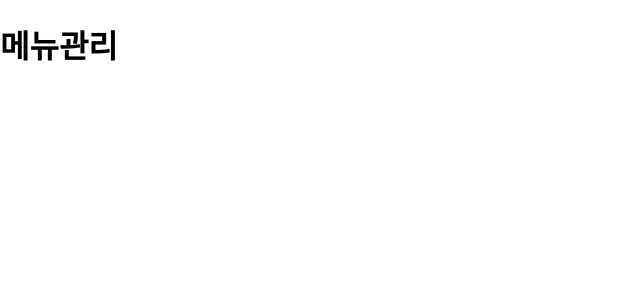
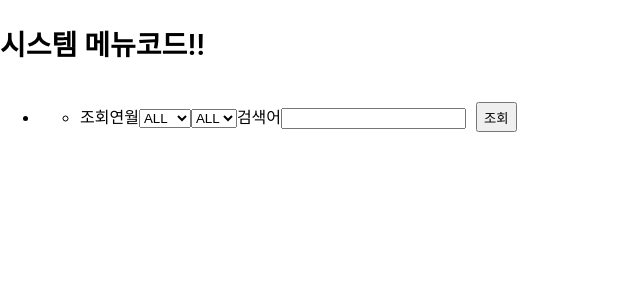
Before and after one commit to ty-yoon21/react-study1, a React (Create React App) app: page /app/sys/menu in a window 1280 px wide. Shown: the top 300 px of the page, without its empty margins (0-640 px from the left). Built offline with nearby package versions, Linux system fonts and the light colour scheme.

Commit message:
site-contents v1

```diff
--- a/package.json
+++ b/package.json
@@ -4,6 +4,8 @@
   "private": true,
   "dependencies": {
     "@date-io/moment": "^2.16.1",
+    "@grapecity/wijmo.grid.selector": "^5.20222.877",
+    "@grapecity/wijmo.react.all": "^5.20222.877",
     "@material-ui/core": "^4.12.4",
     "@material-ui/icons": "^4.11.3",
     "@material-ui/pickers": "^3.3.10",
@@ -13,8 +15,8 @@
     "@testing-library/user-event": "^13.5.0",
     "antd": "^5.1.6",
     "moment": "^2.29.4",
-    "react": "^17.0.0",
-    "react-dom": "^17.0.0",
+    "react": "^18.2.0",
+    "react-dom": "^18.2.0",
     "react-helmet": "^6.1.0",
     "react-redux": "^8.0.5",
     "react-router-dom": "^6.6.2",
--- /dev/null
+++ b/src/components/CustomHooks/useWindowDimensions.js
@@ -0,0 +1,25 @@
+import React, {useEffect, useState} from 'react';
+
+function getWindowDimensions() {
+    const { innerWidth: width, innerHeight: height } = window;
+    return {
+        width,
+        height
+    };
+}
+
+export default function useWindowDimensions() {
+
+    const [windowDimensions, setWindowDimensions] = useState(getWindowDimensions());
+
+    useEffect ( () => {
+        function handleResize() {
+            setWindowDimensions(getWindowDimensions());
+        }
+
+        window.addEventListener( 'resize', handleResize);
+        return() => window.removeEventListener( 'resize', handleResize);
+    }, []);
+
+    return windowDimensions;
+}
--- /dev/null
+++ b/src/components/MainTitle/Styled.js
@@ -0,0 +1,22 @@
+import styled from 'styled-components';
+
+const Styled = styled.div`
+
+    display: flex;
+    justify-content: space-between;
+    align-items: center;
+    width: 100%;
+
+    h2 {
+        font-size: 28px;
+        font-weight: 600;
+        color: #000
+        width: 100%
+    }
+
+
+
+`;
+
+
+export default Styled;
--- /dev/null
+++ b/src/components/MainTitle/index.js
@@ -0,0 +1,12 @@
+import React from 'react';
+import PropTypes from 'prop-types';
+import { Link } from 'react-router-dom';
+import Styled from './Styled';
+
+export default function MainTitle({ path, title }) {
+    return (
+        <Styled>
+            <h2>{title}</h2>
+        </Styled>
+    );
+}
--- a/src/components/molecules/LeftMenu/MenuItems/Styled.js
+++ b/src/components/molecules/LeftMenu/MenuItems/Styled.js
@@ -81,7 +81,7 @@ const Styled = styled(Menu) (
                 &.ant-menu-item-selected,
                 &.ant-menu-item-active {
                     background-color: transparent;
-                    color: ${color === 'blue' ? '#399efa' : '#00c8aa'};
+                    color: ${color === 'Blue' ? '#399efa' : '#00c8aa'};
                 }
 
                 .ant-menu-title-content {
--- a/src/components/molecules/LeftMenu/Styled.js
+++ b/src/components/molecules/LeftMenu/Styled.js
@@ -157,7 +157,7 @@ const Styled = styled.div(
             color: ${sidebarBackgrounds === '#f4f4f4' ? '#000' : '#fff'};
         }
         .user_info p span {
-            color: ${color === 'blue' ? '#399EFA' : '#009804'};
+            color: ${color === 'Blue' ? '#399EFA' : '#009804'};
         }
         .user_info .login_data {
             background: ${
--- a/src/components/molecules/LeftMenu/index.js
+++ b/src/components/molecules/LeftMenu/index.js
@@ -9,7 +9,7 @@ import MenuItems from './MenuItems';
 export default function LeftMenu({color, sidebarBackgrounds}) {
     //const {user} = JSON.parse(window.localStorage.getItem("User"))
     let navCss = 'portal';
-
+    console.log('components/molecules/LeftMenu sidebarbackgrouds : ',sidebarBackgrounds);
     return (
         <Styled
             className={navCss}
--- /dev/null
+++ b/src/components/toolbar/SearchForm.js
@@ -0,0 +1,89 @@
+/**
+ * Activity Stats Wiget
+ */
+
+import React from 'react';
+import className from 'classnames';
+
+
+const SerachForm = (props) => {
+
+    const {compMap, systemMap, handleOnSearch} = props;
+
+    //조회연월
+    const now = new Date();
+    const [textYear, setTextYear] = React.useState('');
+    const [textMonth, setTextMonth] = React.useState('');
+    const [textKeyword, setTextKeyword] = React.useState('');
+    const [txtCompCd, setTxtCompCd] = React.useState('');
+    const [txtSystemCd, setTxtSystemCd] = React.useState('');
+
+    let years = [{name: 'ALL', value: ''}];
+    for (let y = now.getFullYear(); y >= 2020; y -=1) {
+        years.push({name: y.toString(), value: y.toString()});
+    }
+
+    let month = [{name: 'ALL', value: '' }];
+    for (let m=1 ; m <= 12 ; m+=1) {
+        month.push({name: m.toString(), value: m.toString()});
+    }
+
+    const onSearchBtnClick = () => {
+
+    };
+
+
+
+    return (
+        <ul>
+        <li className='search-area-condition item2'>
+            <label htmlFor='item02'>조회연월</label>
+            <select
+                value={textYear}
+                onChange={(e) => setTextYear(e.target.value)}
+                className='w100 rounded'
+            >
+                {years.map((item) => (
+                    <option value={item.value} key={item.value}>
+                        {item.name}
+                    </option>
+                ))}
+            </select>
+
+            <select
+                value={textMonth}
+                onChange={(e) => setTextMonth(e.target.value)}
+                className='w80 rounded'
+            >
+                {month.map((item) => (
+                    <option value={item.value} key={item.value}>
+                        {item.name}
+                    </option>
+                ))}
+            </select>
+
+            <label htmlFor='item01'>검색어</label>
+            <input
+                type='text'
+                id='item01'
+                className='border'
+                onChange={(e) => setTextKeyword(e.target.value)}
+            />
+
+            <button
+                type='button'
+                className={className('btn', 'primary', 'x-small')}
+                onClick={onSearchBtnClick}
+                style={{height: '30px', marginLeft: '10px'}}
+
+            >
+                조회
+            </button>
+
+        </li>
+        </ul>
+
+    )
+};
+
+export default SerachForm;
--- a/src/container/App.js
+++ b/src/container/App.js
@@ -18,13 +18,15 @@ import {
     Redirect
 } from "react-router-dom";
 import { Helmet} from "react-helmet";
-
+import { ThemeProvider } from 'styled-components';
 
 
 
 import Styled from "./Styeld";
 import PcLeftMenu from "../components/molecules/PcLeftMenu";
 import GlobalStyle from '../common/global-styles';
+import useWindowDimensions from '../components/CustomHooks/useWindowDimensions';
+
 
 //Main App
 import RouteService from "../utils/RouteService";
@@ -33,12 +35,14 @@ import MenuPage from "../routes/system/MenuPage";
 const defaultConfig = {
     layoutMode: 'light',
     layout: 'left',
-    color: 'blue',
+    color: 'Blue',
     sidebarBackgrounds: '#333',
 };
 
 const App = ({match, history}) => {
 
+    const { width } = useWindowDimensions();
+    const theme = {};
     const [ isActive, setActive] = useState(false);
 
     const [stateConfig, setStateConfig] = useState(
@@ -65,19 +69,29 @@ const App = ({match, history}) => {
 //    console.log('############ App match.url > ', match.url)
 
     console.log('############## container/App.js');
+    console.log('####### container/App.js JSON.parse(window.localStorage.getItem(portal-config) : ', JSON.parse(window.localStorage.getItem('portal-config')));
+
+
     return (
+    <ThemeProvider theme={theme}>
         <Styled side = {stateConfig.layout} layoutMode={stateConfig.layoutMode}>
             <PcLeftMenu
                 isActive={isActive}
                 layout={stateConfig.layout}
-            color={stateConfig.color}
-            sidebarBackgrounds={stateConfig.sidebarBackgrounds}
+                color={defaultConfig.color}
+                sidebarBackgrounds={defaultConfig.sidebarBackgrounds}
             />
             <GlobalStyle />
 
             <div className={`container ${isActive && "on"}`}>
 
                 <div className="site-contents">
+                    <Helmet>
+                        <title>SK ecoplant</title>
+                        <meta name='description' content='React Study' />
+                    </Helmet>
+
+
                     {/* <Routes>
                         <Route path="app/*" element={<RouteService />} />
                             <Route
@@ -90,6 +104,7 @@ const App = ({match, history}) => {
 
             </div>
         </Styled>
+    </ThemeProvider>
     );
 
 
--- a/src/container/Styeld.js
+++ b/src/container/Styeld.js
@@ -20,6 +20,90 @@ const Styled = styled.div(
     margin-bottom: 30px;
     boxshadow: rgb(0 0 0 / 10%) 1.95px 1.95px 2.6px;u
 
+}
+/* main content */
+.main_title {
+    display: flex;
+    flex-wrap: wrap;
+    justify-content: flex-end;
+    align-items: flex-end;
+    padding-bottom: 10px;
+
+    & + p {
+        text-align: center;
+    }
+
+    .btn-list {
+        display: flex;
+        margin-top: 10px;
+
+        li {
+            margin-botton: 0;
+            &:nth-child(2n) {
+                margin: 0 5px;
+            }
+            &:first-child {
+                margin-left: 5px;
+            }
+            &.btn-list li:last-child {
+                margin-right: 0px;
+            }
+        }
+    }
+}
+
+.main_wrap {
+
+    width: 100%;
+    height: auto;
+    backgroud: #fff;
+    border-radius: 4px;
+    padding: 20px;
+    box-shadow: rgba(50, 50, 93, 0.15) 0px 2px 5px -1px,
+        rgba(0, 0, 0, 0.2) 0px 1px 3px -1px;
+
+    .search-area {
+        padding: 15px 0;
+        display: flex;
+        justify-content: center;
+        align-items: center;
+        backgroud: #f5f6f7;
+        border-radius: 4px;
+        margin-botton: 10px;
+    }
+
+
+}
+
+    @media (max-width: 1680px) {
+        .main_wrap {
+            .search-area {
+                align-items: flex-end;
+
+                &.responsive {
+                    ul {
+                        flex-direction: column;
+                        li {
+                            & + li {
+                                margin-left: 0px;
+                                margin-top: 10px;
+                            }
+                            label {
+                                min-width: 65px;
+                                text-align: left;
+                                display: table-cell;
+                                vertical-align: middle;
+                                padding-right: 10px;/
+                            }
+                        }
+                    }
+                }
+                &.row-flex-end {
+                    align-items: flex-end;
+                }
+            }
+        }
+    }
     `,
 
 );
--- a/src/routes/system/MenuPage/index.js
+++ b/src/routes/system/MenuPage/index.js
@@ -1,12 +1,39 @@
 import React, {useRef} from 'react';
+
+
+
+// Wijmo
+import * as wjFlexGrid from '@grapecity/wijmo.react.grid';
+import * as wjGrid from '@grapecity/wijmo.grid';
+import * as wjcCore from '@grapecity/wijmo';
+import * as wjGridFilter from '@grapecity/wijmo.react.grid.filter';
+import * as wjGroupPanel from '@grapecity/wijmo.react.grid.grouppanel';
+import { Selector, BooleanChecker } from '@grapecity/wijmo.grid.selector';
+import '@grapecity/wijmo.touch'; // add touch support on mobile devices
+import { InputDate, InputTime, ComboBox, AutoComplete, InputColor, InputNumber } from '@grapecity/wijmo.input';
+
+// UI Compnent
+import MainTitle from '../../../components/MainTitle';
+import SearchForm from '../../../components/toolbar/SearchForm';
 
 const MenuPage = (props) => {
     return (
         <div id='main'>
                 <div className='main_title'>
-                    <h1>메뉴관리</h1>
+                    <MainTitle title='시스템 메뉴코드!!'/>
                 </div>
+                <div className='main_wrap'>
+                    <div className='search-area responsive row-flex-end'>
+                        <ul>
+                            <li className='search-area-condition item1'>
+                                <SearchForm />
+                            </li>
+                            {/* <li lassName='search-area-condition item2'></li> */}
+                        </ul>
 
+
+                    </div>
+                </div>
         </div>
     );
 };
```
Also changed, not shown: src/index.js (+12 -10 lines), 2 other files (tests, documents, lock files or other folders). Lines whose indentation alone changed are shown as unchanged.
